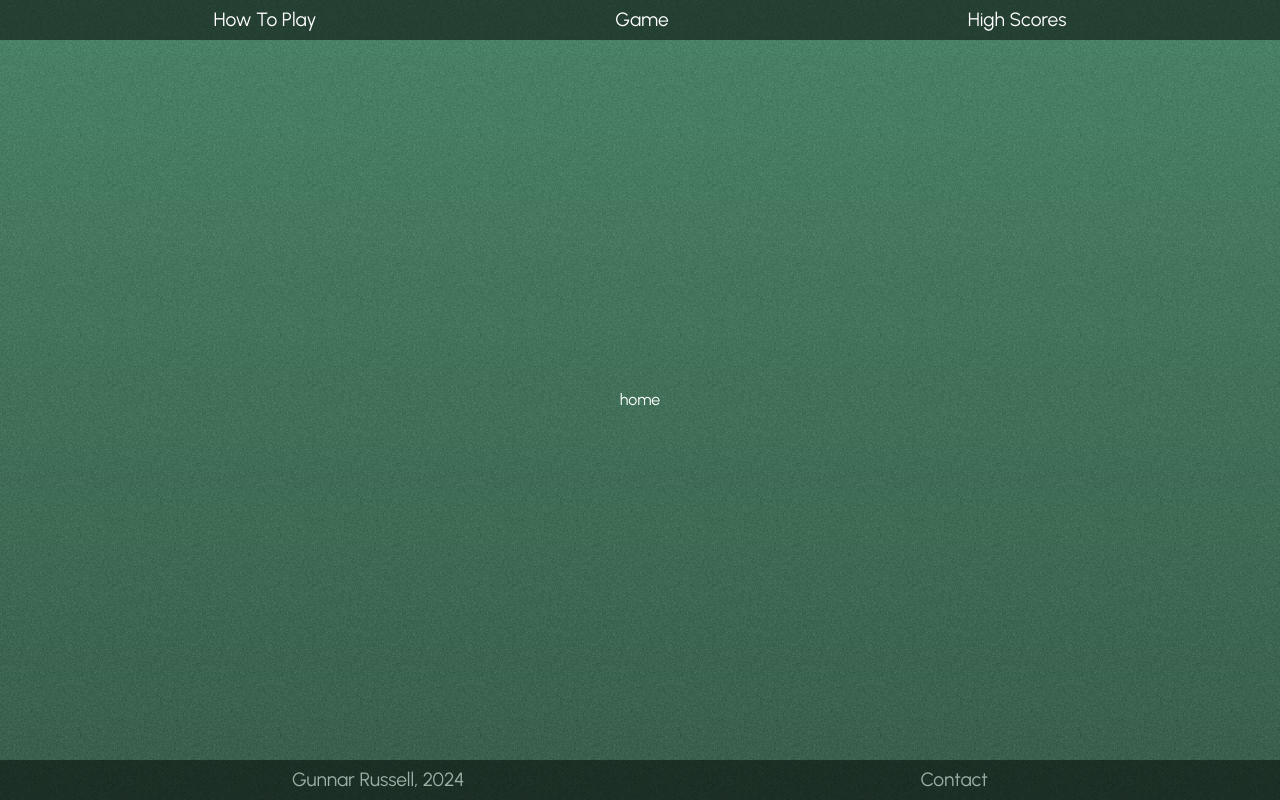
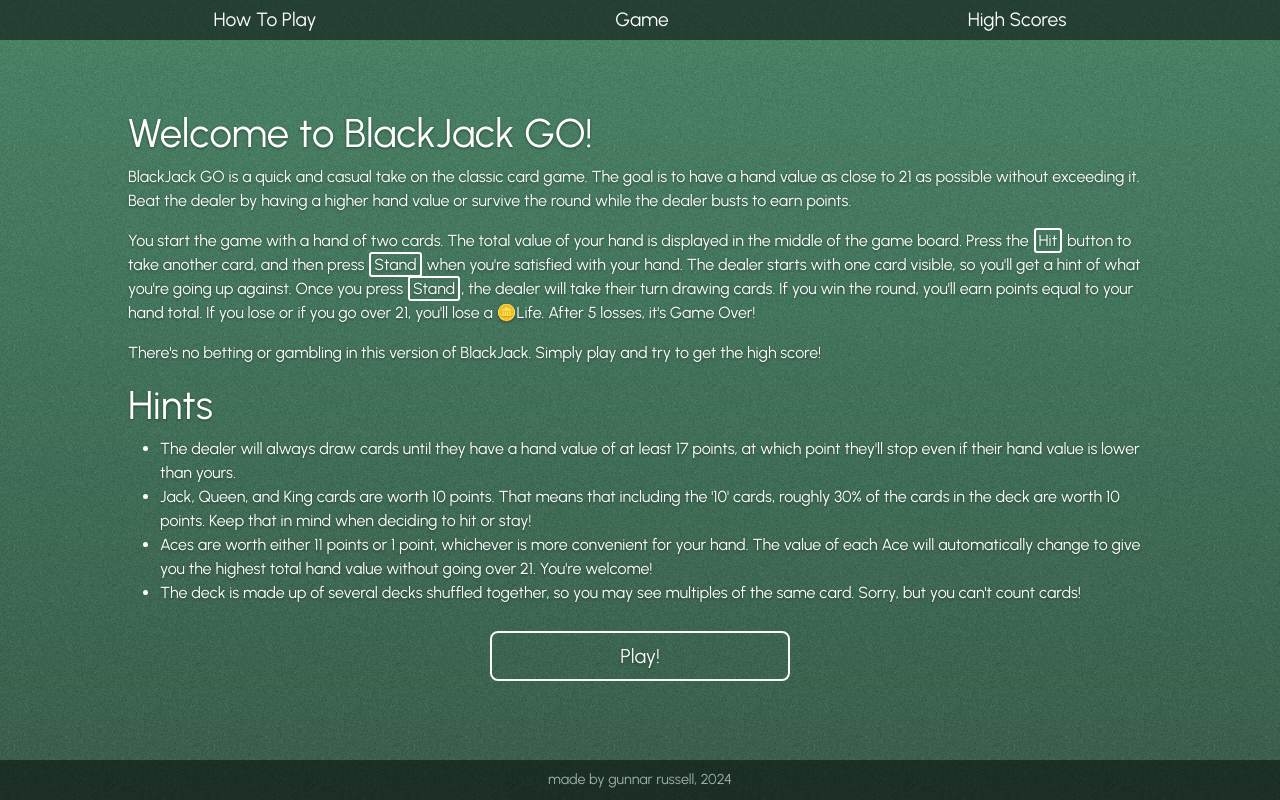
Before and after one commit to GunnarRussell/PT-Front-FinalProject, a React (Create React App) app: page / in a window 1280 px wide. Built offline with nearby package versions, Linux system fonts and the light colour scheme.

Commit message:
added and styled 'how to play'

```diff
--- a/src/components/footer/footer.css
+++ b/src/components/footer/footer.css
@@ -29,7 +29,7 @@
 
 .footer ul li
 {
-    font-size: 1.2rem;
+    font-size: .9rem;
 }
 
 .footer a
--- a/src/components/footer/footer.jsx
+++ b/src/components/footer/footer.jsx
@@ -5,8 +5,7 @@ export default function footer() {
   return (
     <div className="footer">
         <ul>
-            <li>Gunnar Russell, {new Date().getFullYear()}</li>
-            <li>Contact</li>
+            <li>made by gunnar russell, {new Date().getFullYear()}</li>
         </ul>
     </div>
   )
--- a/src/components/game components/life-container/life-container.jsx
+++ b/src/components/game components/life-container/life-container.jsx
@@ -1,5 +1,4 @@
 import React from 'react'
-import './life-container.css';
 import Life from '../life/life.jsx';
 
 export default function LifeContainer(props) {
--- /dev/null
+++ b/src/components/high score components/score-container/score-container.css
@@ -0,0 +1,5 @@
+.your-score
+{
+    display: flex;
+    justify-content: center;
+}
--- a/src/components/high score components/score-container/score-container.jsx
+++ b/src/components/high score components/score-container/score-container.jsx
@@ -1,4 +1,6 @@
 import React, { useEffect, useState } from 'react';
+
+import './score-container.css';
 
 import ScoreForm from '../score-form/score-form.jsx';
 import ScoreList from '../score-list/score-list.jsx';
@@ -66,7 +68,10 @@ export default function ScoreContainer(props) {
     }
 
   return (
-    <div>
+    <>
+        <div className="your-score">
+          <h1>Your score was {score}!</h1>
+        </div>
         <ScoreList
             scores = {scores}
             updateScore = {updateScore}
@@ -78,6 +83,6 @@ export default function ScoreContainer(props) {
             createScore = {createScore}
             handleScoreTableClose = {handleScoreTableClose}
         />
-    </div>
+    </>
   )
 }
--- /dev/null
+++ b/src/components/high score components/score-form/score-form.css
@@ -0,0 +1,4 @@
+.form-control
+{
+    border-width: 0;
+}
--- a/src/components/pages/game.jsx
+++ b/src/components/pages/game.jsx
@@ -13,6 +13,9 @@ import Button from 'react-bootstrap/Button';
 import Modal from 'react-bootstrap/Modal';
 
 export default function Game() {
+
+    //LIVES
+    const startingLives = 5;
 
     //STATE HOOKS
 
@@ -36,7 +39,7 @@ export default function Game() {
     const [totalPoints, setTotalPoints] = useState(0);
 
     //lives, starts at 5 and lowers every time you lose
-    const [lives, setLives] = useState(5);
+    const [lives, setLives] = useState(startingLives);
 
     //disable/enable buttons to prevent button spam
     const [buttonDisabled, setButtonDisabled] = useState(false);
@@ -134,7 +137,7 @@ export default function Game() {
     {
         setShowGameOver(false);
         setTotalPoints(0);
-        setLives(5);
+        setLives(startingLives);
         newGame();
     }
 
@@ -171,7 +174,7 @@ export default function Game() {
 
         //start new game
         setTotalPoints(0);
-        setLives(5);
+        setLives(startingLives);
         newGame();
     }
 
--- a/src/components/pages/home.jsx
+++ b/src/components/pages/home.jsx
@@ -1,10 +1,35 @@
 import React from 'react'
 import './pages.css';
+
+import Button from 'react-bootstrap/Button';
+import { Link } from 'react-router-dom';
 
 export default function Home() {
   return (
     <div className="page">
-        home
+      <div className="how-to-play">
+      <h1>Welcome to BlackJack GO!</h1>
+        <p>BlackJack GO is a quick and casual take on the classic card game. The goal is to have a hand value as close to 21 as possible without exceeding it. Beat the dealer by having a higher hand value or survive the round while the dealer busts to earn points.</p>
+        <p>You start the game with a hand of two cards. The total value of your hand is displayed in the middle of the game board. Press the <span className="text-button">Hit</span> button to take another card, and then press <span className="text-button">Stand</span> when you're satisfied with your hand. The dealer starts with one card visible, so you'll get a hint of what you're going up against. Once you press <span className="text-button">Stand</span>, the dealer will take their turn drawing cards. If you win the round, you'll earn points equal to your hand total. If you lose or if you go over 21, you'll lose a 🪙Life. After 5 losses, it's Game Over!</p>
+        <p>There's no betting or gambling in this version of BlackJack. Simply play and try to get the high score!</p>
+        <h1>Hints</h1>
+        <ul>
+          <li>The dealer will always draw cards until they have a hand value of at least 17 points, at which point they'll stop even if their hand value is lower than yours.</li>
+          <li>Jack, Queen, and King cards are worth 10 points. That means that including the '10' cards, roughly 30% of the cards in the deck are worth 10 points. Keep that in mind when deciding to hit or stay!</li>
+          <li>Aces are worth either 11 points or 1 point, whichever is more convenient for your hand. The value of each Ace will automatically change to give you the highest total hand value without going over 21. You're welcome!</li>
+          <li>The deck is made up of several decks shuffled together, so you may see multiples of the same card. Sorry, but you can't count cards!</li>
+        </ul>
+      </div>
+      <Link to="/game" className="new-font">
+        <Button
+          className="button"
+          variant="outline-light"
+          size="lg"
+        >
+          Play!
+        </Button>
+      </Link>
+
     </div>
   )
 }
--- a/src/components/pages/pages.css
+++ b/src/components/pages/pages.css
@@ -78,6 +78,7 @@
   width: 300px;
   margin: 10px 5px;
   text-shadow: 0 1px 3px rgba(0, 0, 0, 0.4);
+  border-width: 2px;
 }
 
 .result-modal .modal-content
@@ -118,6 +119,27 @@
 
 }
 
+.how-to-play
+{
+  width: 80%;
+  text-shadow: 0 1px 3px rgba(0, 0, 0, 0.4);
+
+}
+
+.how-to-play ul li
+{
+  list-style:disc;
+}
+
+.text-button
+{
+  border-style: solid;
+  border-width: 2px;
+  border-radius: 3px;
+  padding: 1px 3px;
+  margin: 1px;
+}
+
 @font-face
 {
   font-family: 'ArchivoBlack';
```
Also changed, not shown: src/components/high score components/score-form/score-form.jsx (+6 -1 lines), src/components/game components/life-container/life-container.css (deleted).
